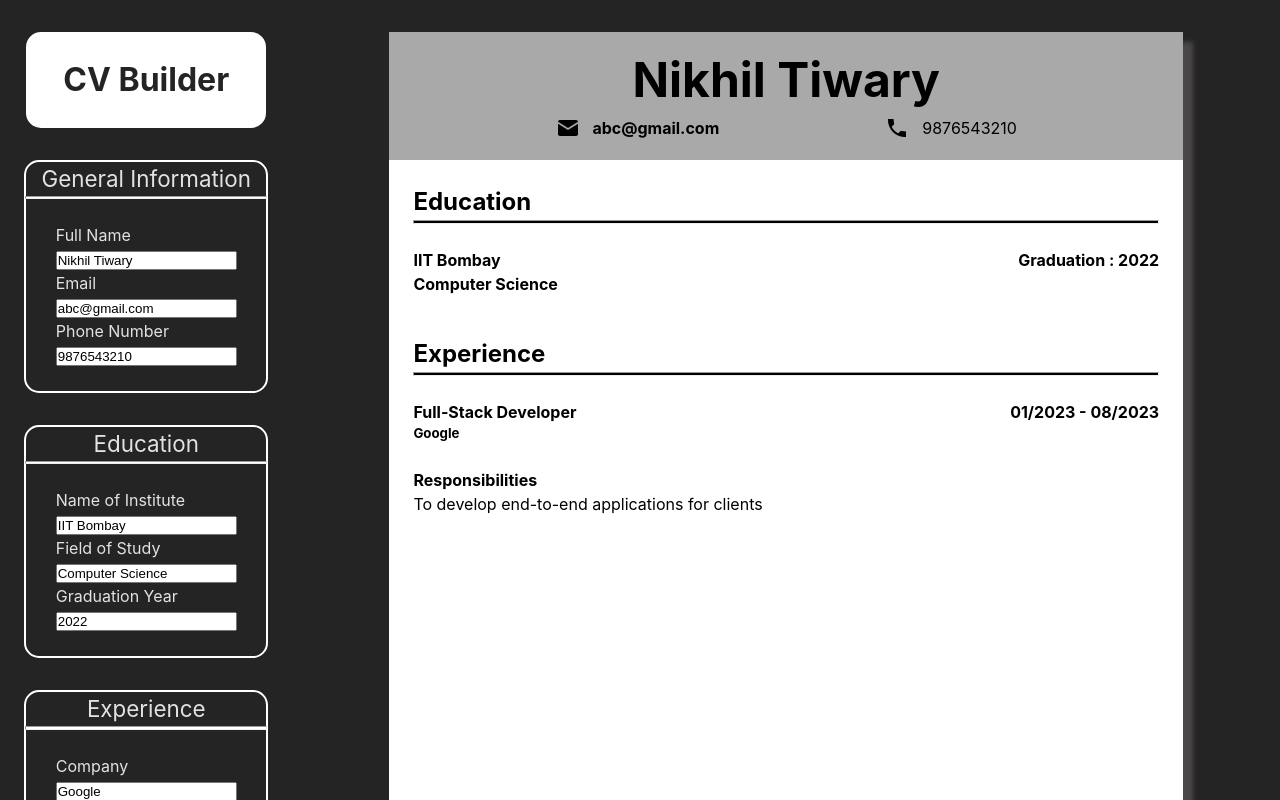
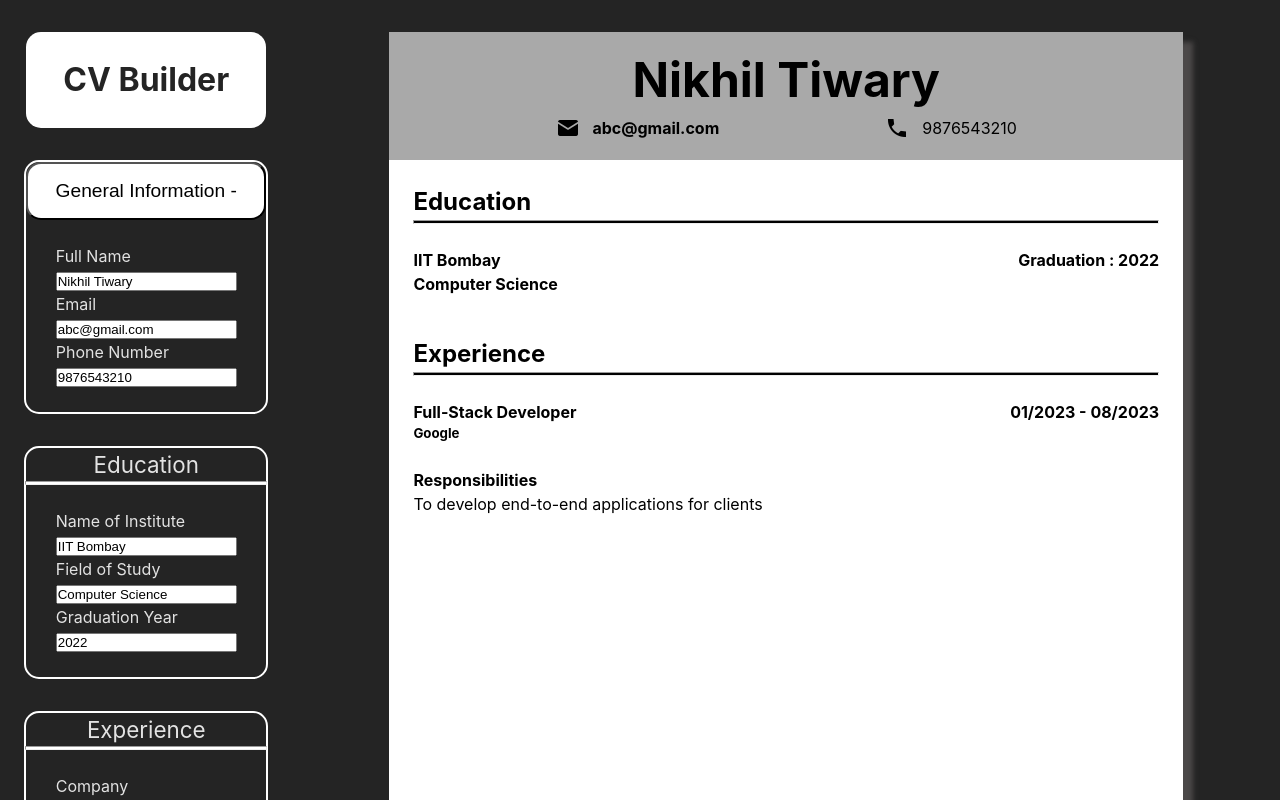
Before and after one commit to nikhil-tiwary61/cv-builder, a React (Vite) app: page / in a window 1280 px wide. Shown: the top 800 px of the page. Built offline with nearby package versions, Linux system fonts and the light colour scheme.

Commit message:
feat: add collapsible component for GeneralInformationForm

```diff
--- a/src/App.jsx
+++ b/src/App.jsx
@@ -12,6 +12,7 @@ import ReactToPrint from "react-to-print";
 
 export default function App() {
   const [resume, setResume] = useState({ ...dummyResume });
+  const [open, setOpen] = useState(true);
   let componentRef = useRef();
 
   //handle functions to change resume
@@ -22,11 +23,21 @@ export default function App() {
     console.log(resume);
   }
 
+  //handle function to control collapsible
+  function changeOpen() {
+    setOpen(!open);
+  }
+
   return (
     <div className="main-page">
       <div className="sidebar">
         <Logo />
-        <GeneralInformationForm resume={resume} changeResume={changeResume} />
+        <GeneralInformationForm
+          resume={resume}
+          changeResume={changeResume}
+          open={open}
+          changeOpen={changeOpen}
+        />
         <EducationForm resume={resume} changeResume={changeResume} />
         <ExperienceForm resume={resume} changeResume={changeResume} />
         <ReactToPrint
--- a/src/components/sidebar/GeneralInformationForm.jsx
+++ b/src/components/sidebar/GeneralInformationForm.jsx
@@ -1,11 +1,18 @@
 import "../../styles/GeneralInformationForm.css";
 
-export default function GeneralInformationForm({ resume, changeResume }) {
+export default function GeneralInformationForm({
+  resume,
+  changeResume,
+  open,
+  changeOpen,
+}) {
   return (
     <div className="general-information">
+      <button className="collapsible" onClick={changeOpen}>
+        General Information {open ? "-" : "+"}
+      </button>
+      {open && (
         <form action="" className="form-general-information">
-        <legend>General Information</legend>
-        <hr className="sidebar-hr" />
           <br />
           <label htmlFor="">
             Full Name
@@ -42,6 +49,7 @@ export default function GeneralInformationForm({ resume, changeResume }) {
           </label>
           <br />
         </form>
+      )}
     </div>
   );
 }
--- a/src/index.css
+++ b/src/index.css
@@ -17,3 +17,12 @@
   margin: 0;
   padding: 0;
 }
+
+.collapsible {
+  width: inherit;
+  height: 3em;
+  border-radius: 15px;
+  color: black;
+  background: white;
+  font-size: 1.2em;
+}
```
Lines whose indentation alone changed are shown as unchanged.
